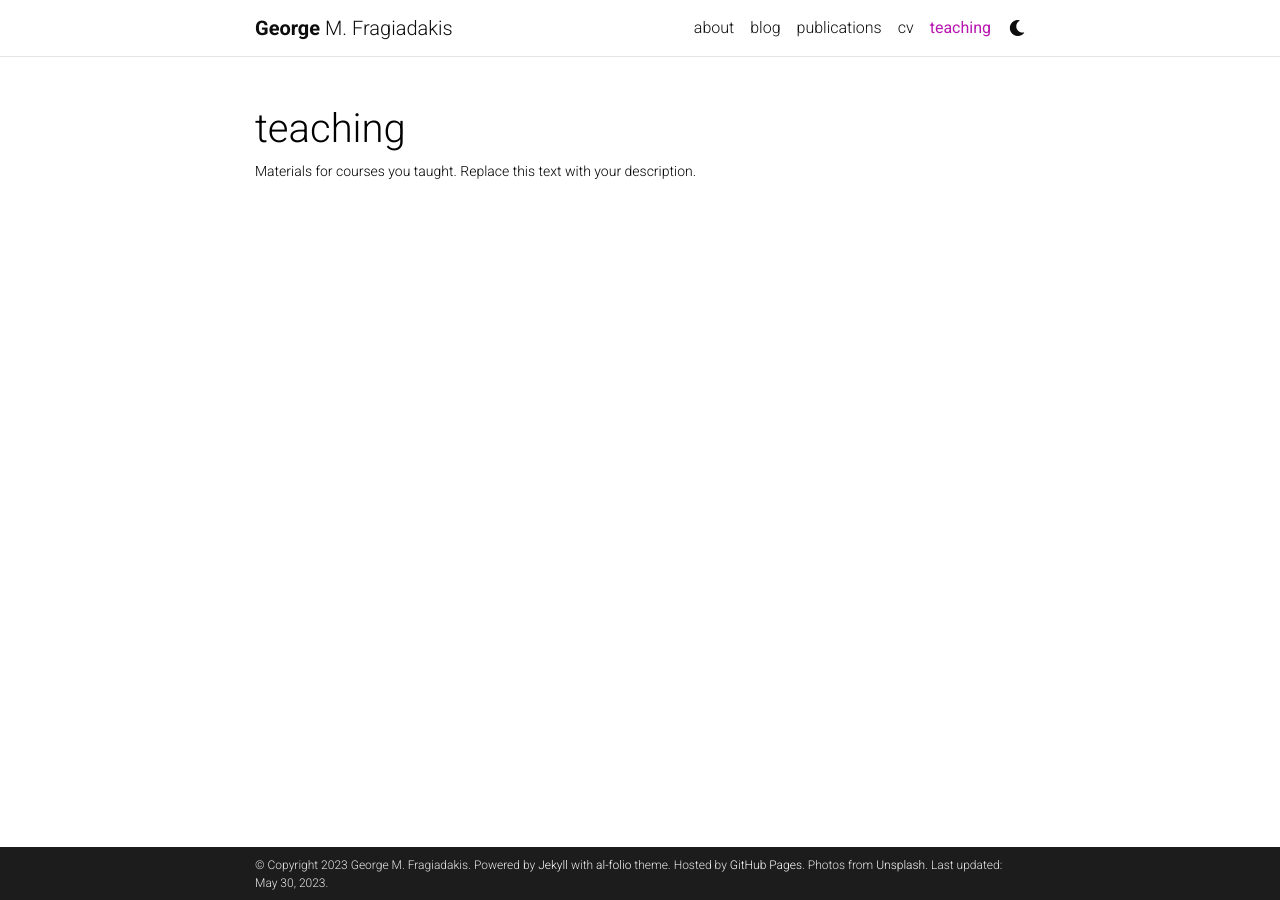
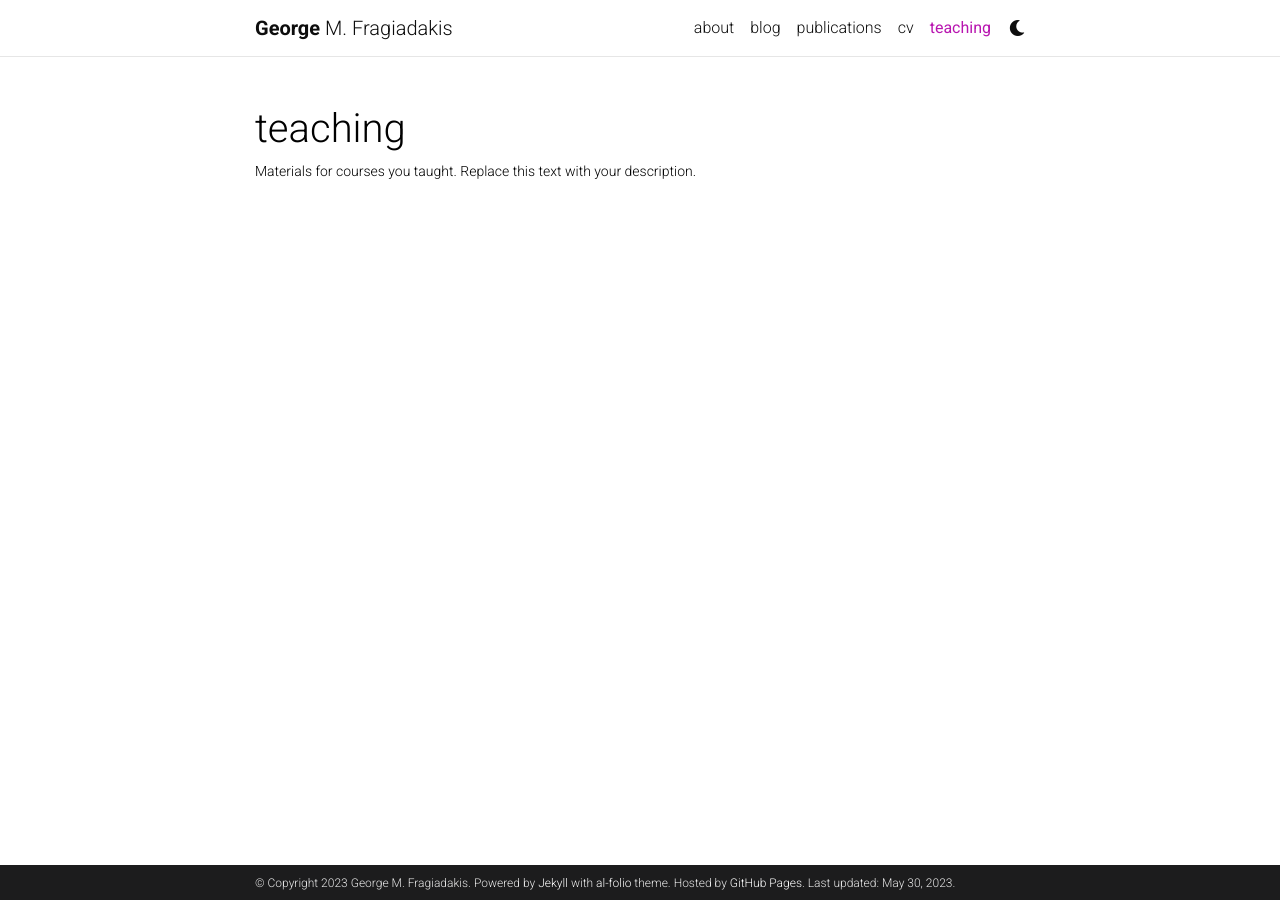
Before and after one commit to gfragi/gfragi.github.io, a Jekyll site: the page built from _pages/teaching.md, in a window 1280 px wide. Built offline with Jekyll 4.4.1, drawn with Linux system fonts in a browser that asks for light colours; full-size pictures stand in for the smaller copies a plugin makes; comment, search, counter and statistics services are not loaded; a style sheet for code colours, icons or effects is not loaded; part of the change alters nothing that is shown.

```diff
--- a/_config.yml
+++ b/_config.yml
@@ -12,7 +12,6 @@ description: > # the ">" symbol means to ignore newlines until "footer_text:"
 footer_text: >
   Powered by <a href="https://jekyllrb.com/" target="_blank">Jekyll</a> with <a href="https://github.com/alshedivat/al-folio">al-folio</a> theme.
   Hosted by <a href="https://pages.github.com/" target="_blank">GitHub Pages</a>.
-  Photos from <a href="https://unsplash.com" target="_blank">Unsplash</a>.
 keywords: phd, jekyll, jekyll-theme, academic-website, portfolio-website  # add your own keywords or leave empty
 
 lang: en # the language of your site (for example: en, fr, cn, ru, etc.)
@@ -105,9 +104,7 @@ facebook_id: # your facebook id
 youtube_id: gfragi # your youtube channel id (youtube.com/@<youtube_id>)
 discord_id: # your discord id (18-digit unique numerical identifier)
 
-contact_note: >
-  You can even add a little note about which of these is the best way to reach you.
-
+contact_note:
 # -----------------------------------------------------------------------------
 # Analytics and search engine verification
 # -----------------------------------------------------------------------------
```
Also changed, not shown: assets/img/prof_pic.jpg (renamed from assets/img/prof_pic.png).
